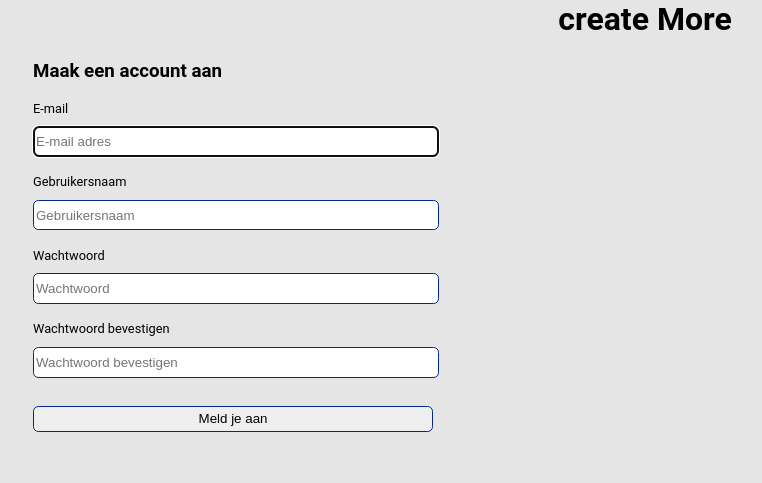
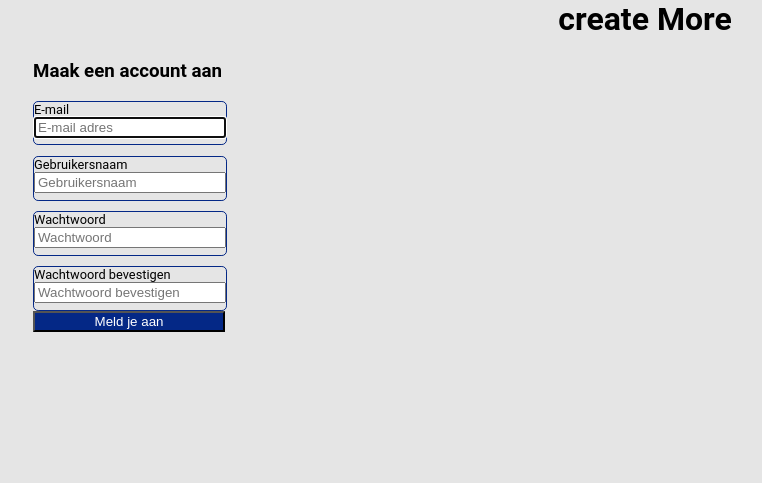
Before and after one commit to Jarne-H/CreateMore, a PHP site: page /signUp.php in a window 1280 px wide. Shown: the part 21-504 px from the top of the page, without its empty margins (15-777 px from the left). Run offline with PHP 8.4, Linux system fonts and the light colour scheme.

Commit message:
signUpAlmostdone

```diff
--- a/CSS/style.css
+++ b/CSS/style.css
@@ -6,14 +6,7 @@ body {
 
 
 }
-button {
-    background-color: #042886;
-    color: white;
-    max-width: 7em;
-    max-height: 72px;
-    padding: 0.5em;
-    border-radius: 0.4em;
-}
+
 #form div{
     display: grid;
    padding-bottom: 1.35em;
@@ -22,7 +15,7 @@ button {
 
 
 }
-#form input {
+.inputfields {
     border-radius: 0.4em;
     border: 0.8px #042886 solid;
     margin-top: 0.8em;
@@ -48,3 +41,7 @@ h1 {
     margin-bottom: -0.4em;
 
 }
+#btn {
+    background-color: #042886;
+    color: white;
+}
--- a/signUp.php
+++ b/signUp.php
@@ -24,7 +24,7 @@ if (!empty($_POST)) {
 			$result = $query->rowCount();
 
 			if ($result === 1){
-				$error = true;
+				$error = "Dit e-mail adres bestaat al.";
 			}
 			else {
 
@@ -44,12 +44,18 @@ if (!empty($_POST)) {
 
 
 
+
 		}
 
 		}
 	}
-		else {
-			$error = true;
+		else if ($password !== $passwordconf){
+			$errorPass2 = "Wachtwoorden komen niet overeen.";
+
+		}
+		else  {
+			$errorPass = "Wachtwoord moet minstens 6 characters lang zijn.";
+
 		}
 
 
@@ -82,7 +88,7 @@ if (!empty($_POST)) {
 		<div id="form">
 			<form method="post" action>
 
-				<div>
+				<div class="inputfields">
                     <label for="email">E-mail</label>
                     <input name="email" placeholder="E-mail adres" type="email" required autofocus/>
                 </div>
@@ -92,50 +98,41 @@ if (!empty($_POST)) {
 				</div>
 				<?php endif;?>
 
-
-
-				<div>
+				<div class="inputfields">
                     <label for="username">Gebruikersnaam</label>
                     <input name="username" placeholder="Gebruikersnaam" type="text" required/>
                 </div>
-				<?php if(isset($error)):?>
+				<?php if(isset($errorUser)):?>
 				<div class="errorMessage">
-					<p>Gebruikersnaam mag niet leeg zijn</p>
+					<p><?php echo $errorUser?></p>
 				</div>
 				<?php endif;?>
 
 
 
-                <div>
+                <div class="inputfields">
                     <label for="password">Wachtwoord</label>
                     <input name="password" placeholder="Wachtwoord" type="password" required/>
                 </div>
-				<?php if(isset($error)):?>
+				<?php if(isset($errorPass)):?>
 				<div class="errorMessage">
-					<p>Wachtwoord moet minstens 6 karakters lang zijn.</p>
-					<p>E-mail bestaat al</p>
+				<p><?php echo $errorPass?></p>
+
+				</div>
+				<?php endif;?>
+                <div class="inputfields">
+                    <label for="password_conf">Wachtwoord bevestigen</label>
+                    <input name="password_conf" placeholder="Wachtwoord bevestigen" type="password" required />
+                </div>
+				<?php if(isset($errorPass2)):?>
+				<div class="errorMessage">
+				<p><?php echo $errorPass2?></p>
 				</div>
 				<?php endif;?>
 
-
-                <div>
-                    <label for="password_conf">Wachtwoord bevestigen</label>
-                    <input name="password_conf" placeholder="Wachtwoord bevestigen" type="password" required />
-                </div>
-				<?php if(isset($error)):?>
-				<div class="errorMessage">
-					<p>Wachtwoorden komen niet overeen.</p>
+				<div>
+				<input type="submit" value="Meld je aan" id="btn">
 				</div>
-				<?php endif;?>
-
-		<div class="user-messages-area">
-			<div class="alert alert-danger">
-
-			<input type="submit" value="Meld je aan" class="btn">
-					<ul>
-
-
-			</div>
 		</div>
 		</form>
 
```
